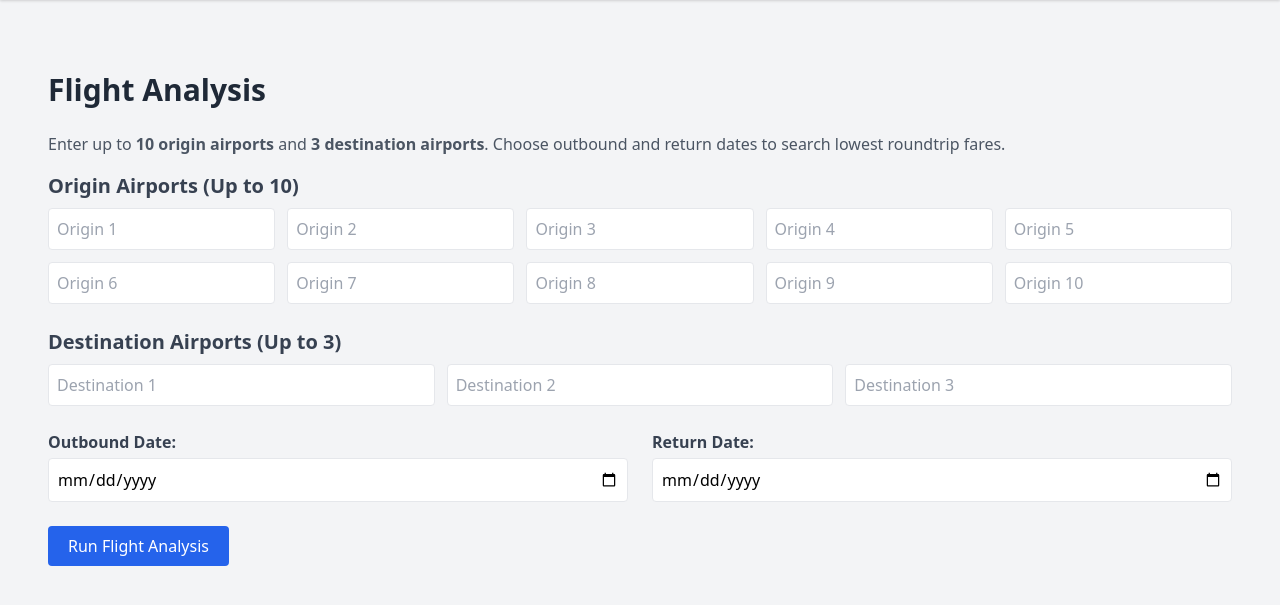
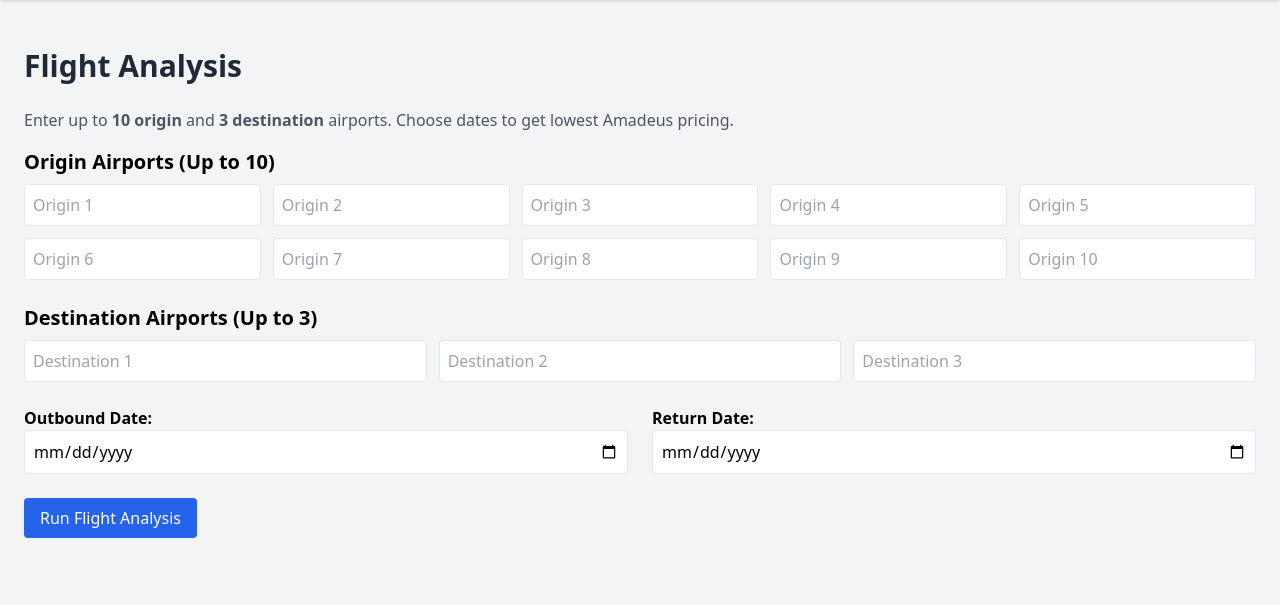
Before and after one commit to tripmakur/tripmakur, a Flask app: template templates/flight_analysis.html in a window 1280 px wide. Shown: the part 64-669 px from the top of the page. Run offline with Flask 3, Linux system fonts and the light colour scheme; the template is opened without the code that fills it, so the values that code supplies are empty.

Commit message:
Update flight_analysis.html

```diff
--- a/templates/flight_analysis.html
+++ b/templates/flight_analysis.html
@@ -1,51 +1,37 @@
 {% extends "base.html" %}
 {% block content %}
-
-<div class="container mx-auto p-6">
 
 <h1 class="text-3xl font-bold mb-6 text-gray-800">Flight Analysis</h1>
 
 <p class="mb-4 text-gray-600">
-        Enter up to <strong>10 origin airports</strong> and <strong>3 destination airports</strong>.
-        Choose outbound and return dates to search lowest roundtrip fares.
+    Enter up to <strong>10 origin</strong> and <strong>3 destination</strong> airports.
+    Choose dates to get lowest Amadeus pricing.
 </p>
 
-    <!-- Flight Analysis Form -->
-    <form
-        method="POST"
+<form method="POST"
       action="{{ url_for('flight_analysis', company=company) }}"
-        class="space-y-6"
-    >
+      class="space-y-6">
+
     <!-- ORIGINS -->
     <div>
-            <h3 class="text-xl font-semibold mb-2 text-gray-700">
-                Origin Airports (Up to 10)
-            </h3>
+        <h3 class="text-xl font-semibold mb-2">Origin Airports (Up to 10)</h3>
         <div class="grid grid-cols-2 md:grid-cols-5 gap-3">
             {% for i in range(10) %}
-                <input
-                    type="text"
-                    name="origins"
-                    placeholder="Origin {{ i + 1 }}"
-                    class="border p-2 rounded w-full"
-                />
+            <input type="text" name="origins"
+                   placeholder="Origin {{ i+1 }}"
+                   class="border p-2 rounded w-full">
             {% endfor %}
         </div>
     </div>
 
     <!-- DESTINATIONS -->
     <div>
-            <h3 class="text-xl font-semibold mb-2 text-gray-700">
-                Destination Airports (Up to 3)
-            </h3>
+        <h3 class="text-xl font-semibold mb-2">Destination Airports (Up to 3)</h3>
         <div class="grid grid-cols-2 md:grid-cols-3 gap-3">
             {% for i in range(3) %}
-                <input
-                    type="text"
-                    name="destinations"
-                    placeholder="Destination {{ i + 1 }}"
-                    class="border p-2 rounded w-full"
-                />
+            <input type="text" name="destinations"
+                   placeholder="Destination {{ i+1 }}"
+                   class="border p-2 rounded w-full">
             {% endfor %}
         </div>
     </div>
@@ -53,51 +39,31 @@
     <!-- DATES -->
     <div class="grid grid-cols-1 md:grid-cols-2 gap-6">
         <div>
-                <label class="block mb-1 font-semibold text-gray-700">
-                    Outbound Date:
-                </label>
-                <input
-                    type="date"
-                    name="outbound_date"
-                    class="border p-2 rounded w-full"
-                    required
-                />
+            <label class="font-semibold">Outbound Date:</label>
+            <input type="date" name="outbound_date" required class="border p-2 rounded w-full">
         </div>
         <div>
-                <label class="block mb-1 font-semibold text-gray-700">
-                    Return Date:
-                </label>
-                <input
-                    type="date"
-                    name="return_date"
-                    class="border p-2 rounded w-full"
-                    required
-                />
+            <label class="font-semibold">Return Date:</label>
+            <input type="date" name="return_date" required class="border p-2 rounded w-full">
         </div>
     </div>
 
-        <!-- SUBMIT -->
-        <button
-            class="bg-blue-600 text-white px-5 py-2 rounded hover:bg-blue-700"
-        >
+    <button class="bg-blue-600 text-white px-4 py-2 rounded hover:bg-blue-700">
         Run Flight Analysis
     </button>
 </form>
 
-    <!-- RESULTS -->
 {% if analysis_results %}
-    <div class="mt-10">
-        <h2 class="text-2xl font-bold text-gray-800 mb-4">Results</h2>
+<div class="mt-8 bg-white p-6 shadow rounded">
 
-        <div class="overflow-x-auto">
-            <table class="w-full border-collapse text-sm">
-                <thead>
-                    <tr class="bg-gray-200">
+    <h2 class="text-2xl font-bold mb-4">Results</h2>
+
+    <table class="w-full border-collapse">
+        <thead class="bg-gray-200">
+            <tr>
                 <th class="p-2 border">Origin</th>
                 <th class="p-2 border">Destination</th>
-                        <th class="p-2 border">Departure Date</th>
-                        <th class="p-2 border">Return Date</th>
-                        <th class="p-2 border">Lowest Price</th>
+                <th class="p-2 border">Price</th>
                 <th class="p-2 border">Currency</th>
                 <th class="p-2 border">Error</th>
             </tr>
@@ -107,34 +73,21 @@
             <tr class="bg-white hover:bg-gray-50">
                 <td class="p-2 border">{{ item.Origin }}</td>
                 <td class="p-2 border">{{ item.Destination }}</td>
-                        <td class="p-2 border">{{ item.DepartureDate }}</td>
-                        <td class="p-2 border">{{ item.ReturnDate }}</td>
                 <td class="p-2 border font-semibold">
                     {% if item.Price %}
                         ${{ item.Price }}
                     {% else %}
-                                -
+                        —
                     {% endif %}
                 </td>
                 <td class="p-2 border">{{ item.Currency }}</td>
-                        <td class="p-2 border text-red-600">
-                            {{ item.Error }}
-                        </td>
+                <td class="p-2 border text-red-600">{{ item.Error }}</td>
             </tr>
             {% endfor %}
         </tbody>
     </table>
-        </div>
 
-        <a
-            href="{{ url_for('download_analysis_excel') }}"
-            class="inline-block mt-4 bg-green-600 text-white px-4 py-2 rounded hover:bg-green-700"
-        >
-            Download Results (Excel)
-        </a>
 </div>
 {% endif %}
 
-</div>
-
 {% endblock %}
```
Lines whose indentation alone changed are shown as unchanged.
